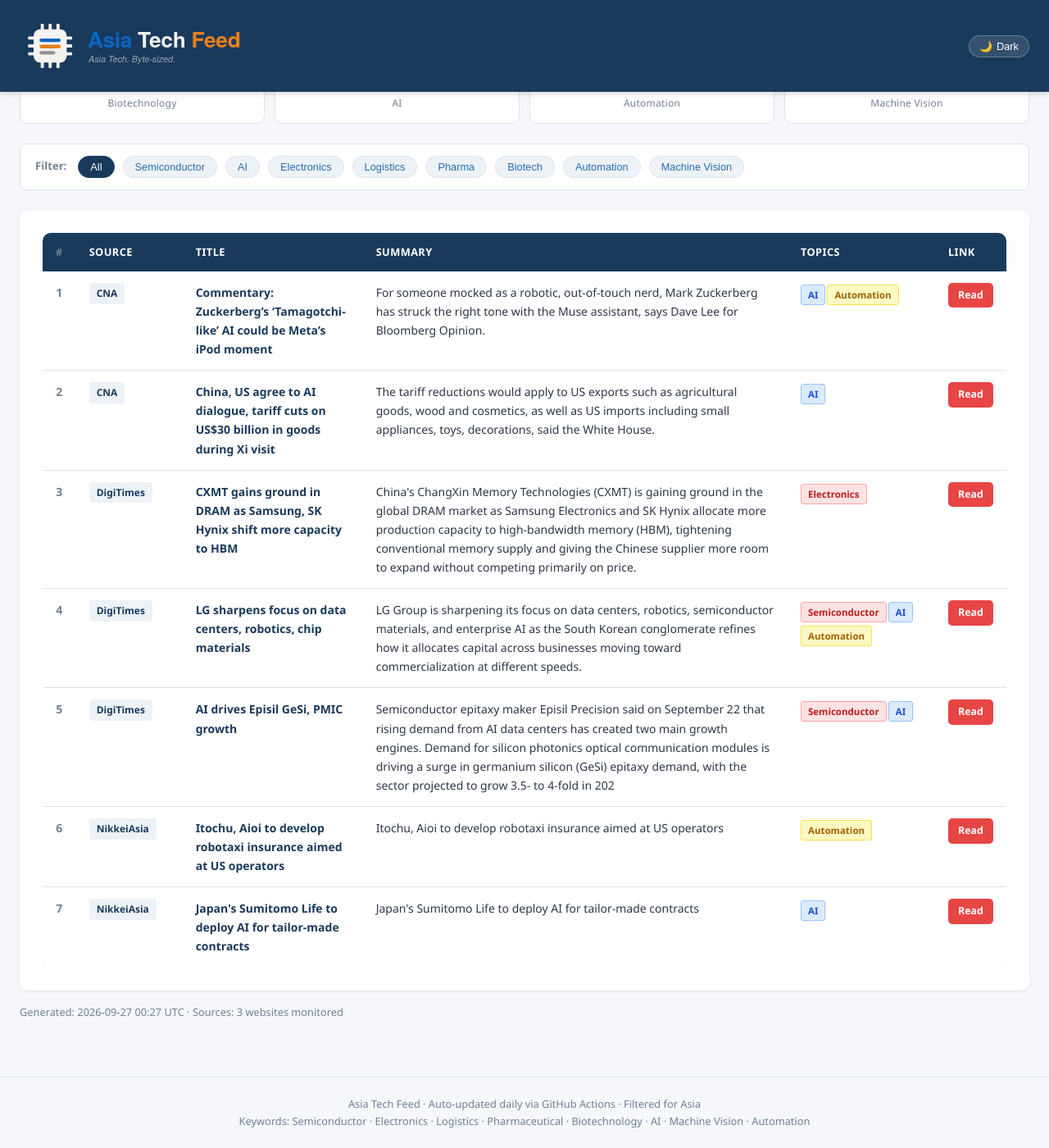
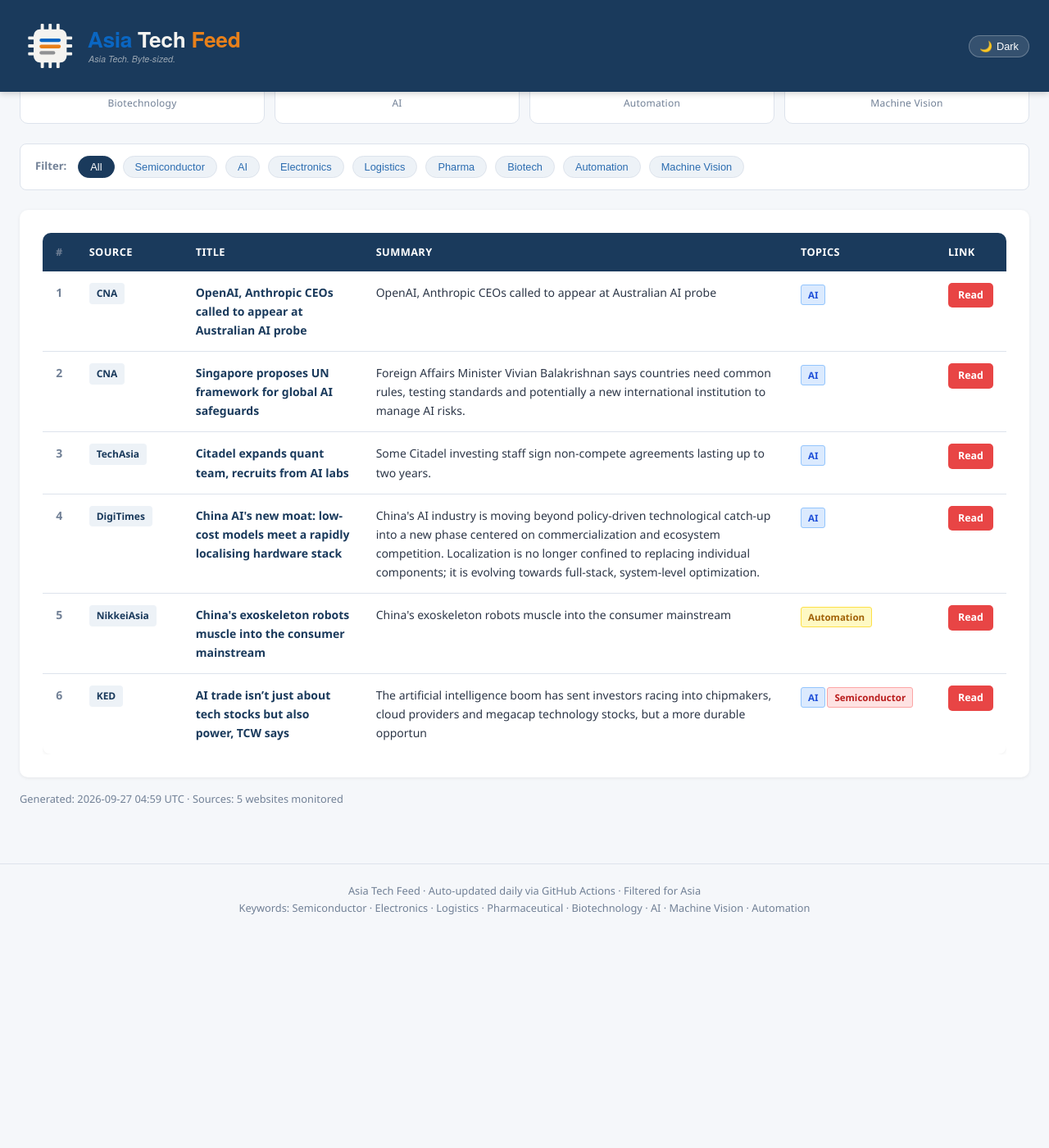
Before and after one commit to asiatechfeed/Asia-Tech-Feed, a Jekyll site: the page built from _posts/2026-09-27-asia-tech-news-digest.md, in a window 1280 px wide and 1400 px high, scrolled down 574 px. Shown: the whole window at 82% size. Built offline with Jekyll 4.4.1, drawn with Linux system fonts in a browser that asks for light colours; a script that is not in the unit is left out; after the commit the page ends 1714 px from its top, so only the background shows below that; some of the changed text lies outside the part shown.

Commit message:
📰 News digest 2026-09-27 (6 articles)

```diff
--- a/_posts/2026-09-27-asia-tech-news-digest.md
+++ b/_posts/2026-09-27-asia-tech-news-digest.md
@@ -1,16 +1,16 @@
 ---
 layout: post
 title: "Asia Tech News Digest - September 27, 2026"
-date: 2026-09-27 08:27:06 +0800
-articles_count: 7
-sources_count: 3
-sources: ["CNA", "DigiTimes", "NikkeiAsia"]
+date: 2026-09-27 12:59:46 +0800
+articles_count: 6
+sources_count: 5
+sources: ["CNA", "DigiTimes", "KED", "NikkeiAsia", "TechAsia"]
 csv_file: /assets/data/news-2026-09-27.tsv
-featured_title: "Commentary: Zuckerberg\u2019s \u2018Tamagotchi-like\u2019 AI could be Meta\u2019s iPod moment"
-featured_url: "https://www.channelnewsasia.com/commentary/mark-zuckerberg-meta-muse-ai-agent-6411051"
+featured_title: "OpenAI, Anthropic CEOs called to appear at Australian AI probe"
+featured_url: "https://www.channelnewsasia.com/business/openai-anthropic-ceos-called-appear-australian-ai-probe-6413341"
 featured_source: "CNA"
-featured_summary: "For someone mocked as a robotic, out-of-touch nerd, Mark Zuckerberg has struck the right tone with the Muse assistant, says Dave Lee for Bloomberg Opinion."
-featured_image: "https://dam.mediacorp.sg/image/upload/s--mwZdZxih--/c_fill,g_auto,h_676,w_1200/fl_relative,g_south_east,l_mediacorp:cna:watermark:2024-04:reuters_1,w_0.1/f_auto,q_auto/v1/one-cms/core/2026-09-24T043955Z_2_LYNXMPEM8N0A6_RTROPTP_3_META-PLATFORMS-CONFERENCE.JPG?itok=LopJDxYI"
+featured_summary: "OpenAI, Anthropic CEOs called to appear at Australian AI probe"
+featured_image: "https://dam.mediacorp.sg/image/upload/s--kBk1Y_us--/c_fill,g_auto,h_676,w_1200/fl_relative,g_south_east,l_mediacorp:cna:watermark:2024-04:reuters_1,w_0.1/f_auto,q_auto/v1/one-cms/core/2026-09-27T042650Z_1_LYNXMPEM8Q03C_RTROPTP_3_OPENAI-CYBERSECURITY-AUSTRALIA.JPG?itok=l0Ta59Zr"
 ---
 
 <table class="news-table">
@@ -28,58 +28,50 @@ featured_image: "https://dam.mediacorp.sg/image/upload/s--mwZdZxih--/c_fill,g_au
 <tr>
   <td class="col-num">1</td>
   <td class="col-source"><span class="source-badge">CNA</span></td>
-  <td class="col-title"><span class="article-title">Commentary: Zuckerberg’s ‘Tamagotchi-like’ AI could be Meta’s iPod moment</span></td>
-  <td class="col-summary">For someone mocked as a robotic, out-of-touch nerd, Mark Zuckerberg has struck the right tone with the Muse assistant, says Dave Lee for Bloomberg Opinion.</td>
-  <td class="col-tags"><span class="tag ai">AI</span><span class="tag auto">Automation</span></td>
-  <td class="col-link"><a class="btn-link" href="https://www.channelnewsasia.com/commentary/mark-zuckerberg-meta-muse-ai-agent-6411051" target="_blank" rel="noopener">Read</a></td>
+  <td class="col-title"><span class="article-title">OpenAI, Anthropic CEOs called to appear at Australian AI probe</span></td>
+  <td class="col-summary">OpenAI, Anthropic CEOs called to appear at Australian AI probe</td>
+  <td class="col-tags"><span class="tag ai">AI</span></td>
+  <td class="col-link"><a class="btn-link" href="https://www.channelnewsasia.com/business/openai-anthropic-ceos-called-appear-australian-ai-probe-6413341" target="_blank" rel="noopener">Read</a></td>
 </tr>
 <tr>
   <td class="col-num">2</td>
   <td class="col-source"><span class="source-badge">CNA</span></td>
-  <td class="col-title"><span class="article-title">China, US agree to AI dialogue, tariff cuts on US$30 billion in goods during Xi visit</span></td>
-  <td class="col-summary">The tariff reductions would apply to US exports such as agricultural goods, wood and cosmetics, as well as US imports including small appliances, toys, decorations, said the White House.</td>
+  <td class="col-title"><span class="article-title">Singapore proposes UN framework for global AI safeguards</span></td>
+  <td class="col-summary">Foreign Affairs Minister Vivian Balakrishnan says countries need common rules, testing standards and potentially a new international institution to manage AI risks.</td>
   <td class="col-tags"><span class="tag ai">AI</span></td>
-  <td class="col-link"><a class="btn-link" href="https://www.channelnewsasia.com/world/china-us-ai-tariff-cuts-xi-6413066" target="_blank" rel="noopener">Read</a></td>
+  <td class="col-link"><a class="btn-link" href="https://www.channelnewsasia.com/singapore/un-ai-safeguards-singapore-national-statement-6413236" target="_blank" rel="noopener">Read</a></td>
 </tr>
 <tr>
   <td class="col-num">3</td>
-  <td class="col-source"><span class="source-badge">DigiTimes</span></td>
-  <td class="col-title"><span class="article-title">CXMT gains ground in DRAM as Samsung, SK Hynix shift more capacity to HBM</span></td>
-  <td class="col-summary">China's ChangXin Memory Technologies (CXMT) is gaining ground in the global DRAM market as Samsung Electronics and SK Hynix allocate more production capacity to high-bandwidth memory (HBM), tightening conventional memory supply and giving the Chinese supplier more room to expand without competing primarily on price.</td>
-  <td class="col-tags"><span class="tag semi">Electronics</span></td>
-  <td class="col-link"><a class="btn-link" href="https://www.digitimes.com/news/a20260924VL219/dram-cxmt-samsung-hbm-capacity.html" target="_blank" rel="noopener">Read</a></td>
+  <td class="col-source"><span class="source-badge">TechAsia</span></td>
+  <td class="col-title"><span class="article-title">Citadel expands quant team, recruits from AI labs</span></td>
+  <td class="col-summary">Some Citadel investing staff sign non-compete agreements lasting up to two years.</td>
+  <td class="col-tags"><span class="tag ai">AI</span></td>
+  <td class="col-link"><a class="btn-link" href="https://www.techinasia.com/kraken-confidentially-files-ipo-sources" target="_blank" rel="noopener">Read</a></td>
 </tr>
 <tr>
   <td class="col-num">4</td>
   <td class="col-source"><span class="source-badge">DigiTimes</span></td>
-  <td class="col-title"><span class="article-title">LG sharpens focus on data centers, robotics, chip materials</span></td>
-  <td class="col-summary">LG Group is sharpening its focus on data centers, robotics, semiconductor materials, and enterprise AI as the South Korean conglomerate refines how it allocates capital across businesses moving toward commercialization at different speeds.</td>
-  <td class="col-tags"><span class="tag semi">Semiconductor</span><span class="tag ai">AI</span><span class="tag auto">Automation</span></td>
-  <td class="col-link"><a class="btn-link" href="https://www.digitimes.com/news/a20260923VL221/lg-data-materials-robotics-nvidia.html" target="_blank" rel="noopener">Read</a></td>
+  <td class="col-title"><span class="article-title">China AI's new moat: low-cost models meet a rapidly localising hardware stack</span></td>
+  <td class="col-summary">China's AI industry is moving beyond policy-driven technological catch-up into a new phase centered on commercialization and ecosystem competition. Localization is no longer confined to replacing individual components; it is evolving towards full-stack, system-level optimization.</td>
+  <td class="col-tags"><span class="tag ai">AI</span></td>
+  <td class="col-link"><a class="btn-link" href="https://www.digitimes.com/news/a20260924PD216/hardware-equipment-competition-2025-2026.html" target="_blank" rel="noopener">Read</a></td>
 </tr>
 <tr>
   <td class="col-num">5</td>
-  <td class="col-source"><span class="source-badge">DigiTimes</span></td>
-  <td class="col-title"><span class="article-title">AI drives Episil GeSi, PMIC growth</span></td>
-  <td class="col-summary">Semiconductor epitaxy maker Episil Precision said on September 22 that rising demand from AI data centers has created two main growth engines. Demand for silicon photonics optical communication modules is driving a surge in germanium silicon (GeSi) epitaxy demand, with the sector projected to grow 3.5- to 4-fold in 202</td>
-  <td class="col-tags"><span class="tag semi">Semiconductor</span><span class="tag ai">AI</span></td>
-  <td class="col-link"><a class="btn-link" href="https://www.digitimes.com/news/a20260923PD236/episil-demand-growth-silicon-photonics.html" target="_blank" rel="noopener">Read</a></td>
+  <td class="col-source"><span class="source-badge">NikkeiAsia</span></td>
+  <td class="col-title"><span class="article-title">China's exoskeleton robots muscle into the consumer mainstream</span></td>
+  <td class="col-summary">China's exoskeleton robots muscle into the consumer mainstream</td>
+  <td class="col-tags"><span class="tag auto">Automation</span></td>
+  <td class="col-link"><a class="btn-link" href="https://asia.nikkei.com/business/china-tech/china-s-exoskeleton-robots-muscle-into-the-consumer-mainstream" target="_blank" rel="noopener">Read</a></td>
 </tr>
 <tr>
   <td class="col-num">6</td>
-  <td class="col-source"><span class="source-badge">NikkeiAsia</span></td>
-  <td class="col-title"><span class="article-title">Itochu, Aioi to develop robotaxi insurance aimed at US operators</span></td>
-  <td class="col-summary">Itochu, Aioi to develop robotaxi insurance aimed at US operators</td>
-  <td class="col-tags"><span class="tag auto">Automation</span></td>
-  <td class="col-link"><a class="btn-link" href="https://asia.nikkei.com/business/finance/itochu-aioi-to-develop-robotaxi-insurance-aimed-at-us-operators" target="_blank" rel="noopener">Read</a></td>
-</tr>
-<tr>
-  <td class="col-num">7</td>
-  <td class="col-source"><span class="source-badge">NikkeiAsia</span></td>
-  <td class="col-title"><span class="article-title">Japan's Sumitomo Life to deploy AI for tailor-made contracts</span></td>
-  <td class="col-summary">Japan's Sumitomo Life to deploy AI for tailor-made contracts</td>
-  <td class="col-tags"><span class="tag ai">AI</span></td>
-  <td class="col-link"><a class="btn-link" href="https://asia.nikkei.com/business/technology/artificial-intelligence/japan-s-sumitomo-life-to-deploy-ai-for-tailor-made-contracts" target="_blank" rel="noopener">Read</a></td>
+  <td class="col-source"><span class="source-badge">KED</span></td>
+  <td class="col-title"><span class="article-title">AI trade isn’t just about tech stocks but also power, TCW says</span></td>
+  <td class="col-summary">The artificial intelligence boom has sent investors racing into chipmakers, cloud providers and megacap technology stocks, but a more durable opportun</td>
+  <td class="col-tags"><span class="tag ai">AI</span><span class="tag semi">Semiconductor</span></td>
+  <td class="col-link"><a class="btn-link" href="https://www.kedglobal.com/asset-management/newsView/ked202606010002" target="_blank" rel="noopener">Read</a></td>
 </tr>
 </tbody>
 </table>
```
Also changed, not shown: _data/seen_urls.json (+7 -1 lines), _digest_meta.json (+23 -21 lines), assets/data/news-2026-09-27.tsv (+6 -7 lines), assets/data/search-index.json.
